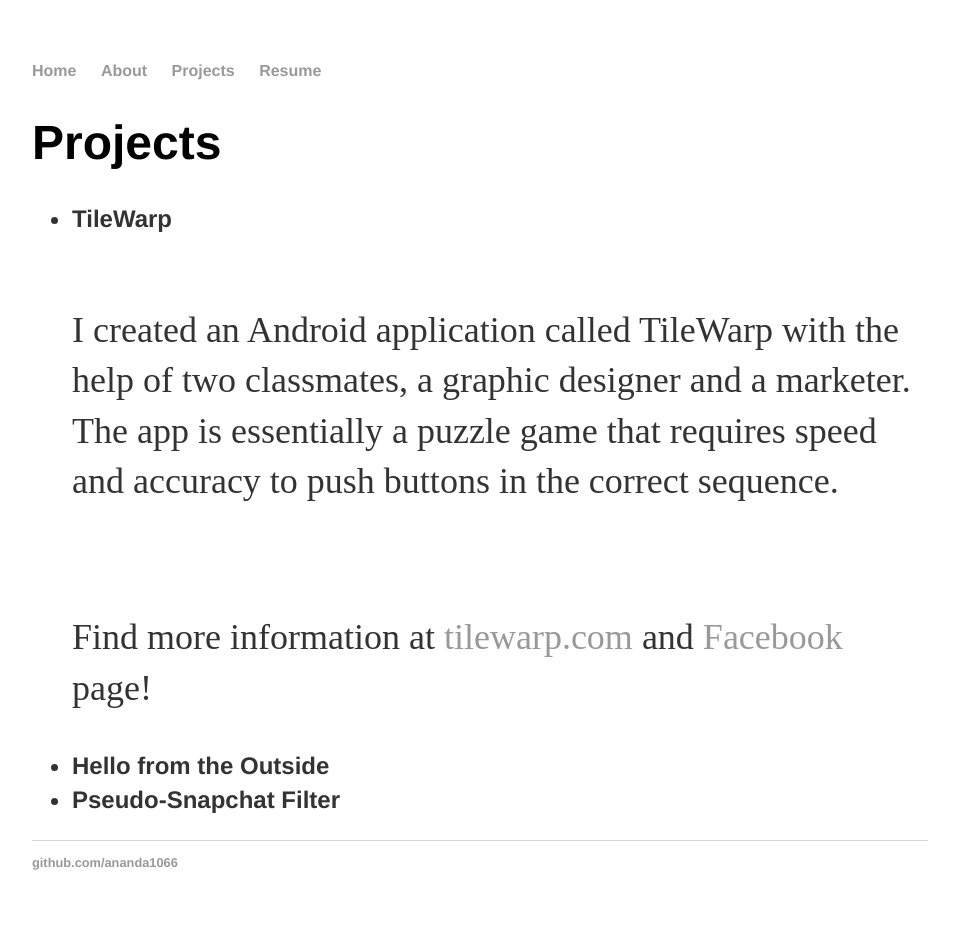
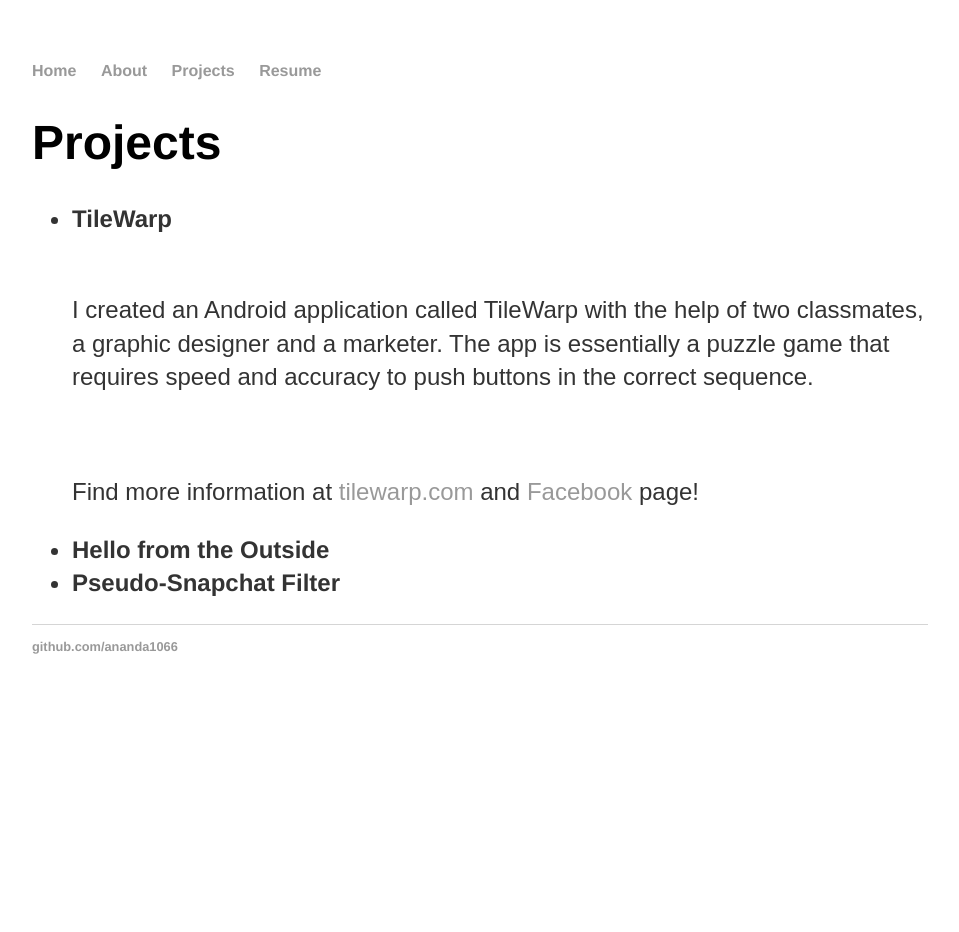
Before and after one commit to ananda1066/personalWebsite1, a Jekyll site: the page built from projects/index.html, in a window 1280 px wide. Shown: the whole page, without its empty margins (160-1119 px from the left). Built offline with Jekyll 4.4.1, drawn with Linux system fonts in a browser that asks for light colours; after the commit the page ends 900 px from its top, so only the background shows below that.

Commit message:
Add new styles

```diff
--- a/css/main.css
+++ b/css/main.css
@@ -33,3 +33,7 @@
   font-family:'Helvetica';
   font-weight:bold;
 }
+.descriptions{
+  font-size: 1em;
+  font-family:'Arial';
+}
```
